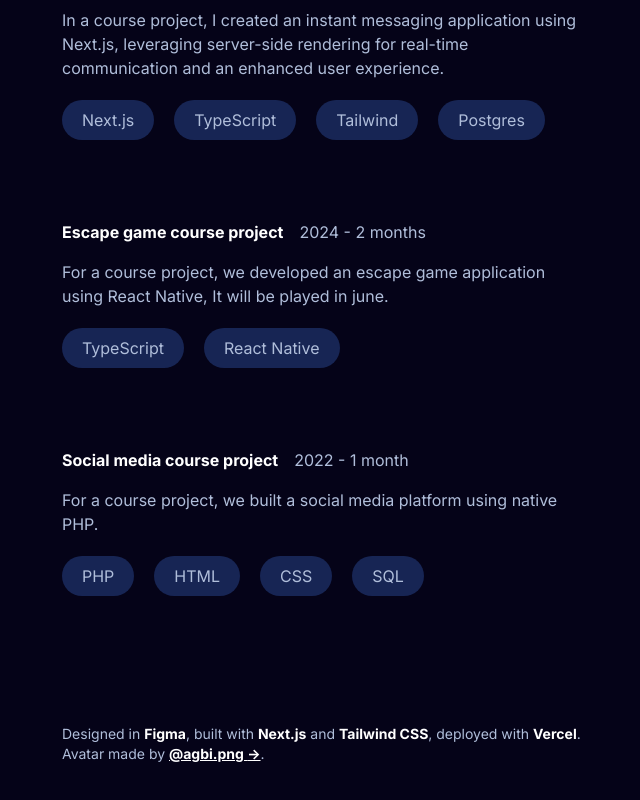
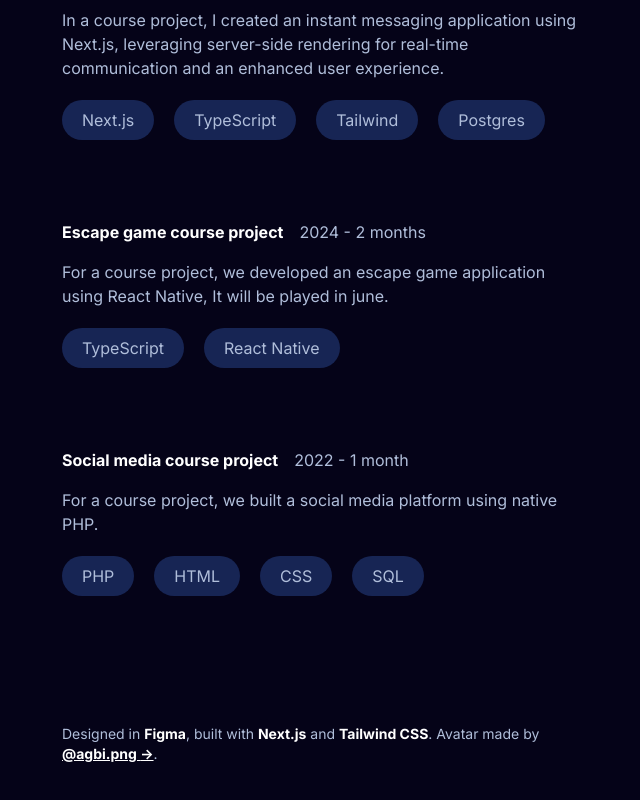
Before and after one commit to joachimageron/site-portfolio, a Next.js app: page / in a window 1280 px wide. Shown: the part 3056-3856 px from the top of the page, without its empty margins (598-1238 px from the left). Built offline with nearby package versions, Linux system fonts and the light colour scheme.

Commit message:
🔧 fix: remove redundant text in footer section
- Simplified the footer text by removing "deployed with Vercel".
- Enhances clarity and conciseness of the information presented.

```diff
--- a/app/page.tsx
+++ b/app/page.tsx
@@ -573,9 +573,7 @@ export default function Home() {
             <p className={"text-sm"}>
               Designed in <span className={"text-white font-bold"}>Figma</span>,
               built with <span className={"text-white font-bold"}>Next.js</span>{" "}
-              and <span className={"text-white font-bold"}>Tailwind CSS</span>,
-              deployed with{" "}
-              <span className={"text-white font-bold"}>Vercel</span>. Avatar
+              and <span className={"text-white font-bold"}>Tailwind CSS</span>. Avatar
               made by{" "}
               <a
                 href={"https://www.instagram.com/agbi.png/"}
```
